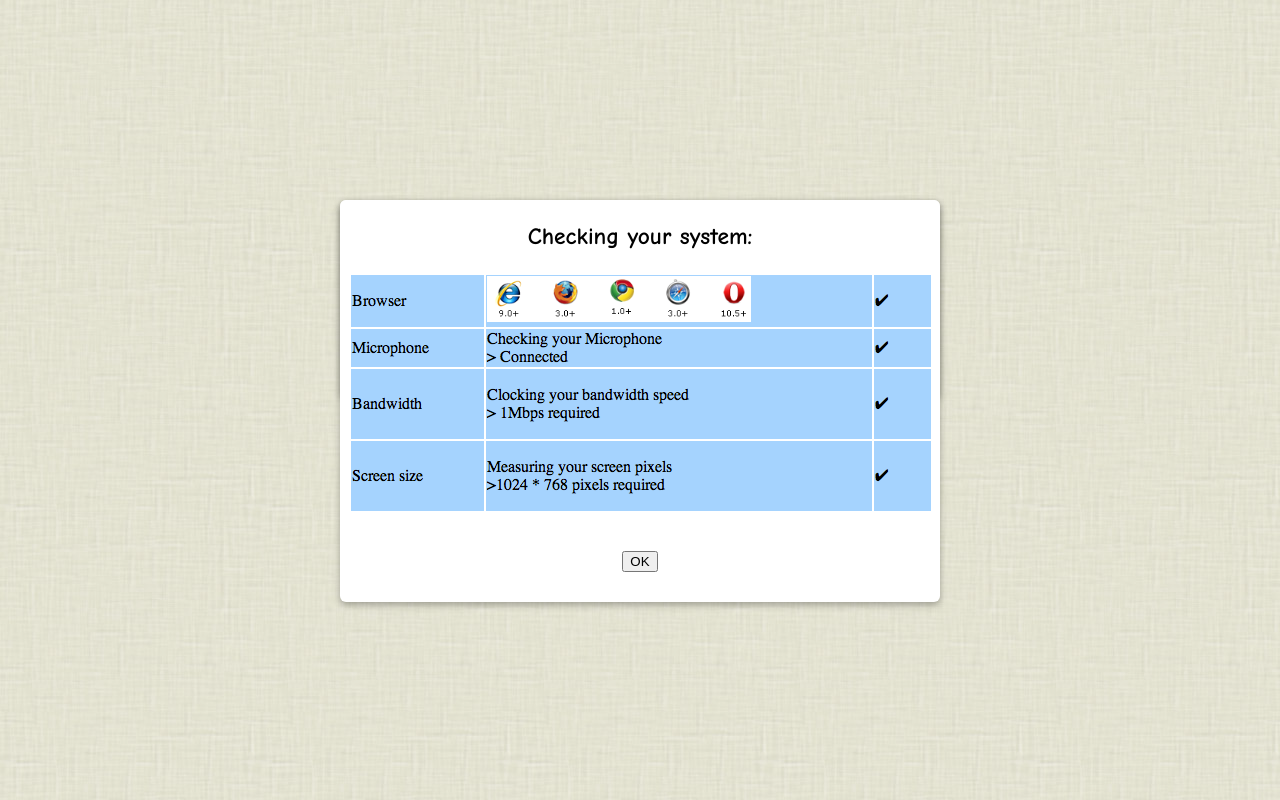
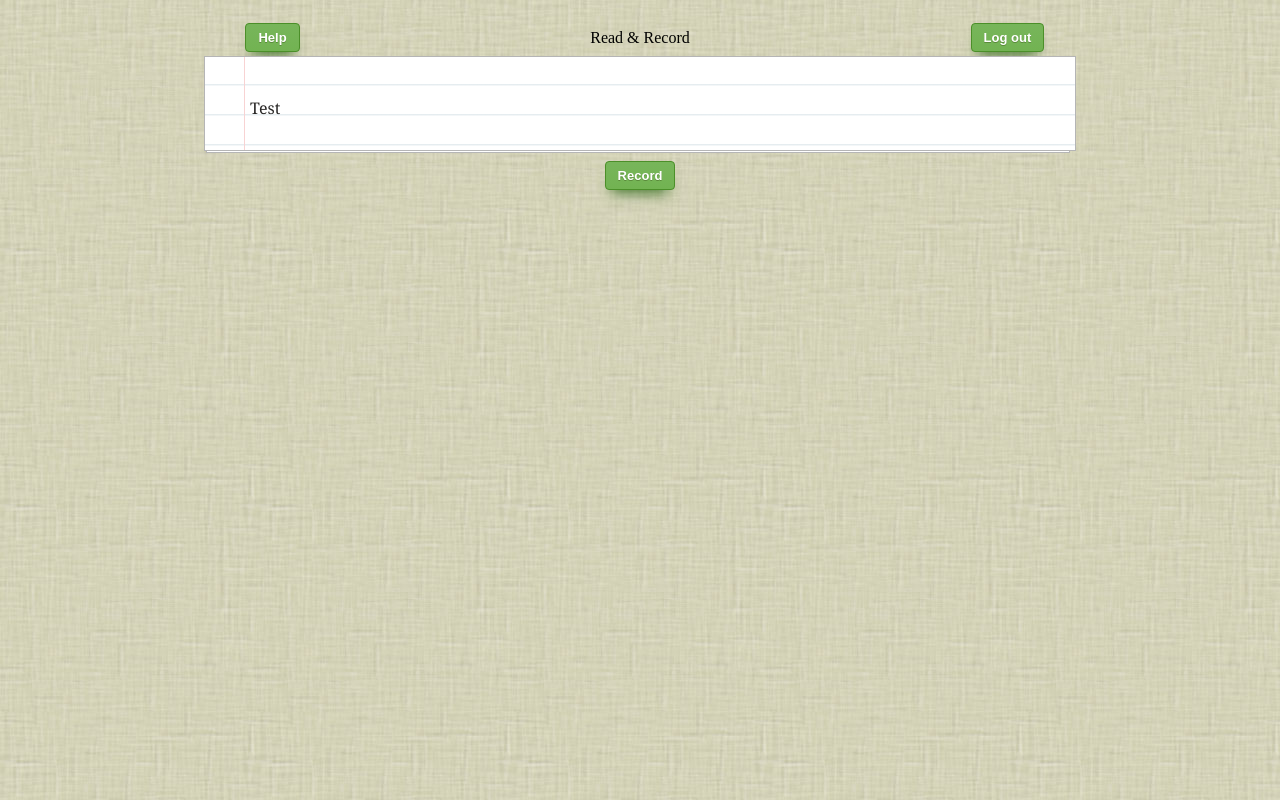
Before and after one commit to tranquilblade/RTR-Mobile-, a plain HTML site: page www/Student/Read.html in a window 1280 px wide. Drawn offline with Linux system fonts and the light colour scheme; files whose address does not match are found by name.

Commit message:
delete system check

```diff
--- a/www/Student/Read.html
+++ b/www/Student/Read.html
@@ -18,7 +18,7 @@
 
 </head>
 
-<body onload="javascript:systemCheck();">
+<body>
 
 <div id="submitConfirm" class="modal"  data-keyboard="false" data-backdrop="static" >
 
@@ -126,7 +126,7 @@ function toggleMainContainer() {
 }
 </script>
 
-<div id="main-container" style="display: none">
+<div id="main-container">
 <table width="72%" border="0" align="center">
   <tr>
     <td width="20%"  style="text-align: center"><a class="myButton" href="Guidance.php">Help</a></td>
```
